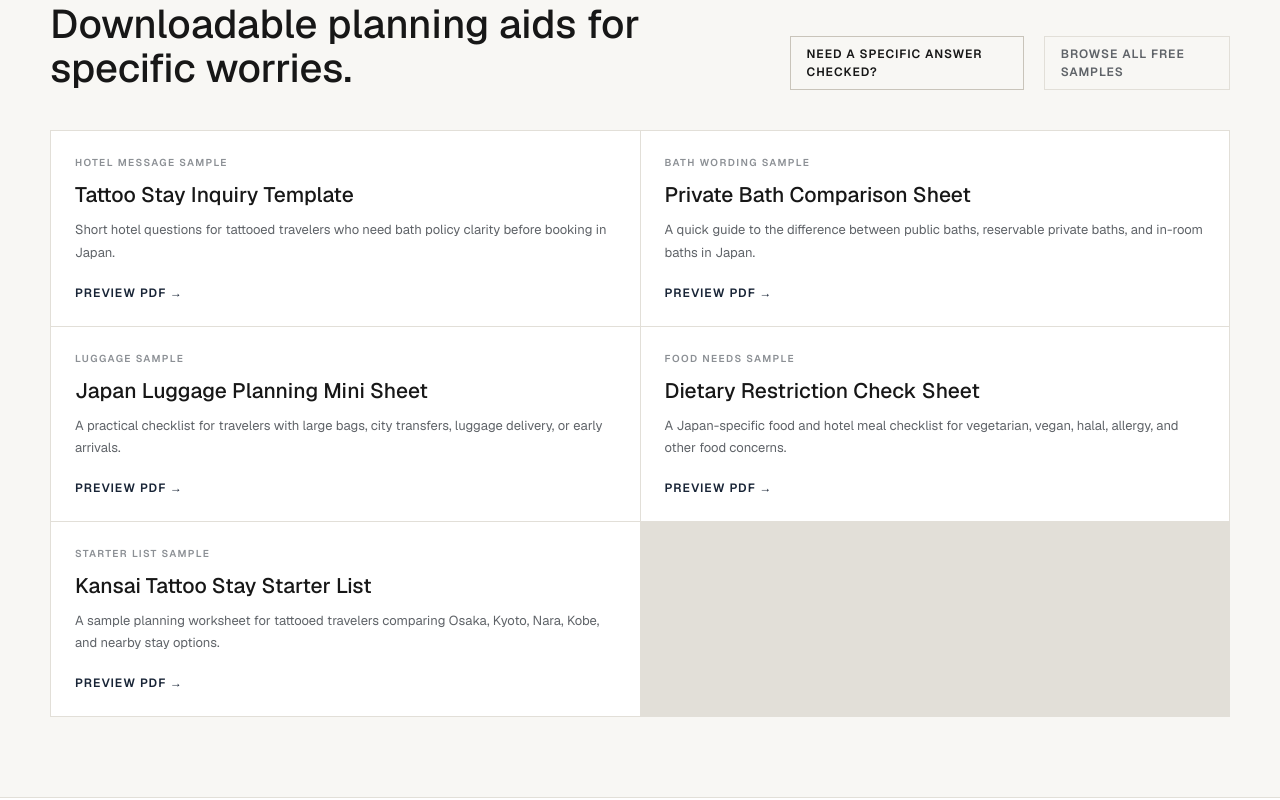
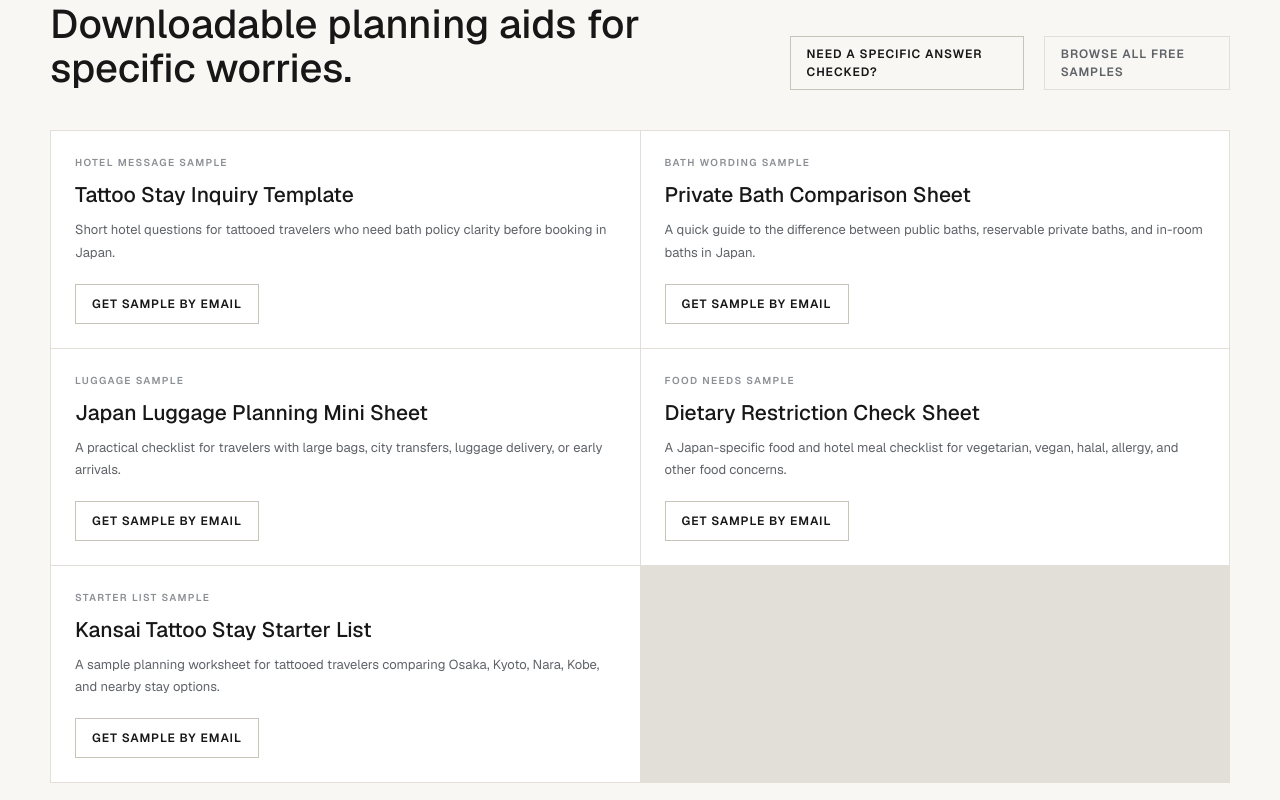
Before and after one commit to AMATSUGI-120/bespokestayjapan-mvp, a Next.js app: page /free-japan-stay-checklist in a window 1280 px wide. Shown: the part 1960-2760 px from the top of the page. Built offline with nearby package versions, Linux system fonts and the light colour scheme; no server answers.

Commit message:
Gate sample PDF links behind email signup

```diff
--- a/app/free-japan-stay-checklist/page.tsx
+++ b/app/free-japan-stay-checklist/page.tsx
@@ -206,26 +206,37 @@ export default function FreeJapanStayChecklistPage() {
 
             <div className="mt-10 grid gap-px overflow-hidden border border-[var(--bsj-border)] bg-[var(--bsj-border)] md:grid-cols-2">
               {relatedSamples.map((sample) => (
-                <a
-                  key={sample.key}
-                  href={sample.pdfUrl}
-                  target="_blank"
-                  rel="noreferrer"
-                  className="group bg-[var(--bsj-bg-card)] p-6 text-[var(--bsj-text)] no-underline transition-colors hover:bg-[var(--bsj-bg)]"
-                >
+                <article key={sample.key} className="bg-[var(--bsj-bg-card)] p-6">
                   <p className="text-[10px] font-semibold uppercase tracking-[0.14em] text-[var(--bsj-text-light)]">
                     {sample.eyebrow}
                   </p>
-                  <h3 className="mt-3 text-[21px] font-medium leading-[1.2] text-[var(--bsj-text)] group-hover:underline">
+                  <h3 className="mt-3 text-[21px] font-medium leading-[1.2] text-[var(--bsj-text)]">
                     {sample.title}
                   </h3>
                   <p className="mt-3 text-[13px] leading-[1.7] text-[var(--bsj-text-muted)]">
                     {sample.description}
                   </p>
-                  <p className="mt-5 text-[12px] font-semibold uppercase tracking-[0.08em] text-[var(--bsj-primary)]">
-                    Preview PDF →
-                  </p>
-                </a>
+                  {subscribeUrl ? (
+                    <TrackedAnalyticsLink
+                      href={subscribeUrl}
+                      external
+                      className="mt-5 inline-flex min-h-10 items-center border border-[var(--bsj-border-strong)] px-4 py-2 text-[12px] font-semibold uppercase tracking-[0.08em] text-[var(--bsj-text)] no-underline transition-colors hover:bg-[var(--bsj-bg-subtle)]"
+                      tracking={{
+                        event: 'product_teaser',
+                        sourcePath: pagePath,
+                        productKey: sample.key,
+                        ctaLabel: 'Get sample by email',
+                        ctaHref: subscribeUrl,
+                      }}
+                    >
+                      Get sample by email
+                    </TrackedAnalyticsLink>
+                  ) : (
+                    <span className="mt-5 inline-flex min-h-10 items-center border border-[var(--bsj-border)] bg-[var(--bsj-bg-subtle)] px-4 py-2 text-[12px] font-semibold uppercase tracking-[0.08em] text-[var(--bsj-text-muted)]">
+                      Email signup coming soon
+                    </span>
+                  )}
+                </article>
               ))}
             </div>
           </div>
--- a/app/free-japan-travel-samples/page.tsx
+++ b/app/free-japan-travel-samples/page.tsx
@@ -121,14 +121,26 @@ export default function FreeJapanTravelSamplesPage() {
                     {sample.description}
                   </p>
                   <div className="mt-6 flex flex-wrap gap-3">
-                    <a
-                      href={sample.pdfUrl}
-                      target="_blank"
-                      rel="noreferrer"
-                      className="inline-flex min-h-10 items-center border border-[var(--bsj-border-strong)] px-4 py-2 text-[12px] font-semibold uppercase tracking-[0.08em] text-[var(--bsj-text)] no-underline transition-colors hover:bg-[var(--bsj-bg-subtle)] active:bg-[var(--bsj-border)]"
-                    >
-                      Preview PDF
-                    </a>
+                    {subscribeUrl ? (
+                      <TrackedAnalyticsLink
+                        href={subscribeUrl}
+                        external
+                        className="inline-flex min-h-10 items-center border border-[var(--bsj-border-strong)] bg-[var(--bsj-text)] px-4 py-2 text-[12px] font-semibold uppercase tracking-[0.08em] text-[var(--bsj-bg)] no-underline transition-colors hover:bg-[var(--bsj-primary-hover)] active:bg-[var(--bsj-primary)]"
+                        tracking={{
+                          event: 'product_teaser',
+                          sourcePath: pagePath,
+                          productKey: sample.key,
+                          ctaLabel: 'Get sample by email',
+                          ctaHref: subscribeUrl,
+                        }}
+                      >
+                        Get by email
+                      </TrackedAnalyticsLink>
+                    ) : (
+                      <span className="inline-flex min-h-10 items-center border border-[var(--bsj-border)] bg-[var(--bsj-bg-subtle)] px-4 py-2 text-[12px] font-semibold uppercase tracking-[0.08em] text-[var(--bsj-text-muted)]">
+                        Email signup coming soon
+                      </span>
+                    )}
                     {sample.path.startsWith('/free-') ? (
                       <Link
                         href={sample.path}
@@ -138,9 +150,6 @@ export default function FreeJapanTravelSamplesPage() {
                       </Link>
                     ) : null}
                   </div>
-                  <p className="mt-4 break-words text-[10px] leading-[1.5] text-[var(--bsj-text-light)]">
-                    {sample.pdfUrl}
-                  </p>
                 </article>
               ))}
             </div>
@@ -161,16 +170,29 @@ export default function FreeJapanTravelSamplesPage() {
                   <div className="mt-5 flex flex-col gap-3">
                     {group.keys.map((key) => {
                       const sample = getLeadMagnet(key);
-                      return (
-                        <a
+                      return subscribeUrl ? (
+                        <TrackedAnalyticsLink
                           key={sample.key}
-                          href={sample.pdfUrl}
-                          target="_blank"
-                          rel="noreferrer"
+                          href={subscribeUrl}
+                          external
                           className="text-[13px] leading-[1.5] text-[var(--bsj-text)] no-underline transition-colors hover:text-[var(--bsj-primary-hover)] hover:underline"
+                          tracking={{
+                            event: 'product_teaser',
+                            sourcePath: pagePath,
+                            productKey: sample.key,
+                            ctaLabel: sample.title,
+                            ctaHref: subscribeUrl,
+                          }}
                         >
                           {sample.title}
-                        </a>
+                        </TrackedAnalyticsLink>
+                      ) : (
+                        <span
+                          key={sample.key}
+                          className="text-[13px] leading-[1.5] text-[var(--bsj-text-muted)]"
+                        >
+                          {sample.title}
+                        </span>
                       );
                     })}
                   </div>
```
